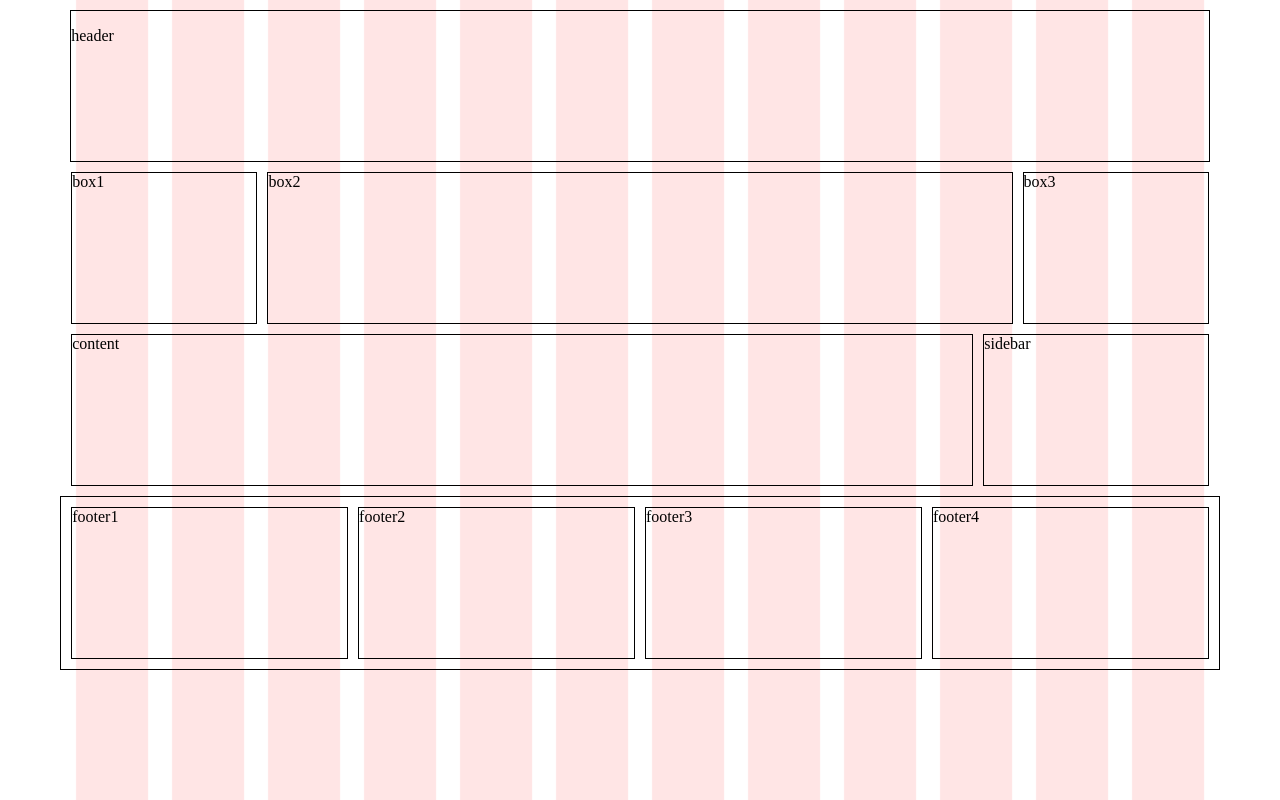
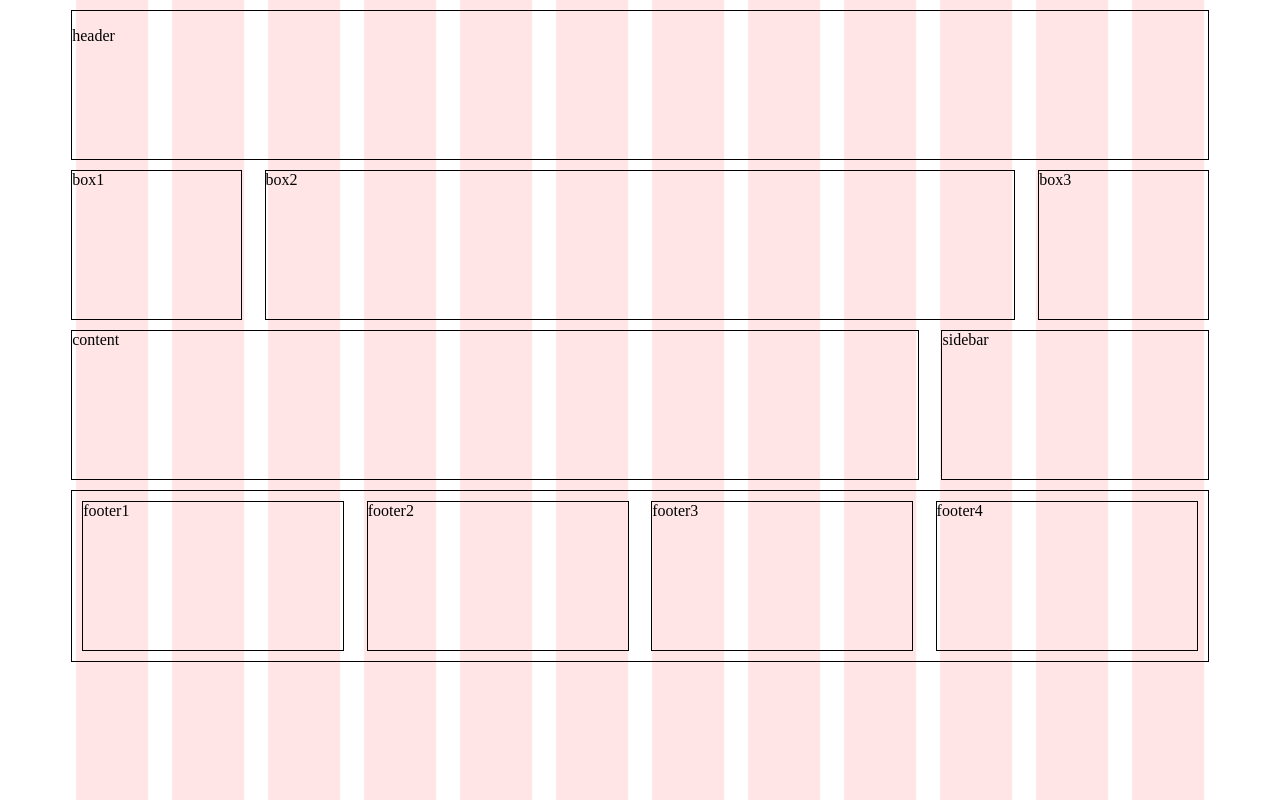
Before and after one commit to shakurmohamoud/CCS-grids-grupparbete, a plain HTML site: page index.html in a window 1280 px wide. Drawn offline with Linux system fonts and the light colour scheme.

Commit message:
klar med första uppgift

```diff
--- a/css/style.css
+++ b/css/style.css
@@ -10,35 +10,53 @@ body {
 .footer {
   width: 90%;
   margin: 10px auto;   /* auto = centrerar */
+  grid-template-columns: repeat(12, 1fr);
 }
-
+*{
+	box-sizing: border-box;
+}
 .enter {
 	border: solid 1px;
 	display: grid;
-
 	min-height: 150px;
-
-
-
-
 }
 
 
 .boxar  {
+	display: grid;
+	gap: 2%;
+}
+
+.box1 {
+	grid-column-start: 1;
+	grid-column-end: 3;
+}
+
+.box2 {
+	grid-column-start: 3;
+	grid-column-end: 11;
+}
+
+.box3 {
+	grid-column-start: 11;
+	grid-column-end: 13;
+}
+
+.content {
+	grid-column-start: 1;
+	grid-column-end: 10;
+}
+
+.sidebar {
+	grid-column-start: 10;
+	grid-column-end: 13;
+}
 
 
-	display: grid;
-	grid-template-columns: 2fr 8fr 2fr;
-	gap: 10px;
-
-
-}
 
 .sektion3 {
 	display: grid;
-	grid-template-columns: 4fr 1fr;
-	gap: 10px;
-
+	gap: 2%;
 }
 
 div {
@@ -47,9 +65,7 @@ div {
 }
 .footer {
 	display: grid;
-	grid-template-columns: repeat(4, 1fr);
-	gap: 10px;
-
+	gap: 2%;
 	border: 1px solid black;
 	padding: 10px;
 
@@ -57,5 +73,25 @@ div {
 .footer section {
 	border: 1px solid black;
 	min-height: 150px;
+	column-gap: 2%;
+}
 
+.footer1 {
+	grid-column-start: 1;
+	grid-column-end: 4;
 }
+
+.footer2 {
+	grid-column-start: 4;
+	grid-column-end: 7;
+}
+
+.footer3 {
+	grid-column-start: 7;
+	grid-column-end: 10;
+}
+
+.footer4 {
+	grid-column-start: 10;
+	grid-column-end: 13;
+}
```
